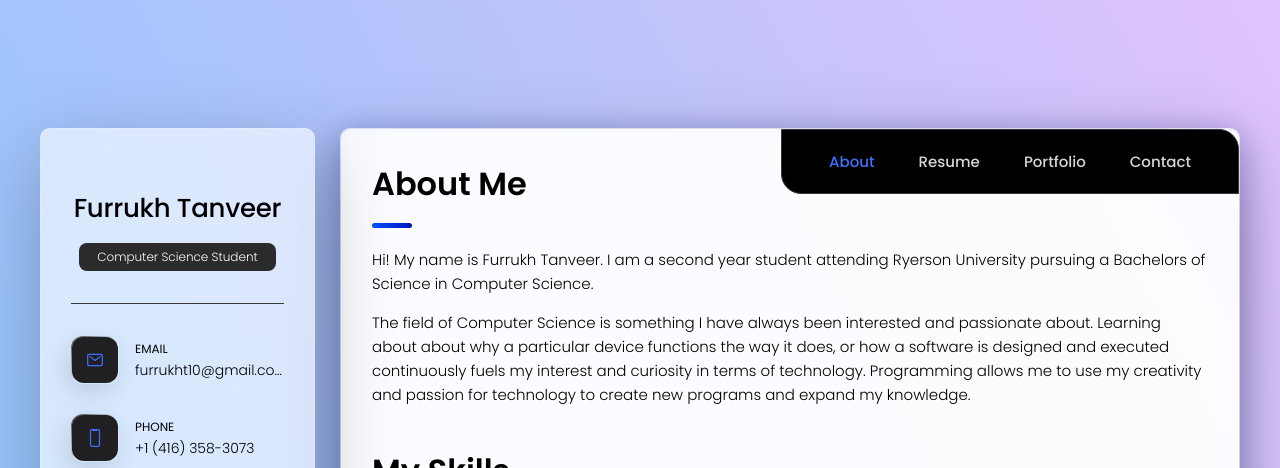
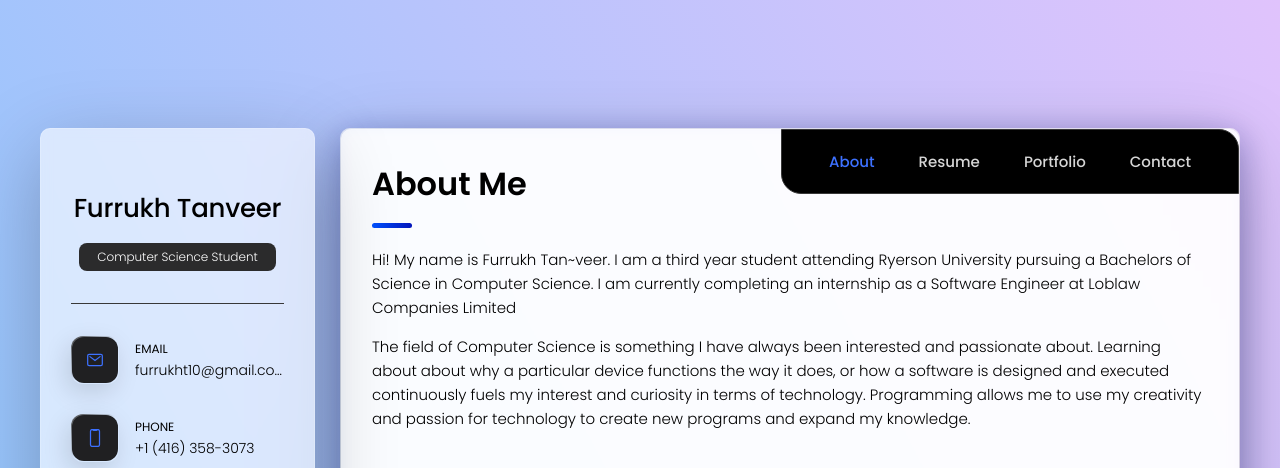
Before and after one commit to furrukht10/furrukht10.github.io, a plain HTML site: page index.html in a window 1280 px wide. Shown: the top 468 px of the page. Drawn offline with nearby package versions, Linux system fonts and the light colour scheme.

Commit message:
updated introduction

```diff
--- a/index.html
+++ b/index.html
@@ -185,9 +185,10 @@
 
         <section class="about-text">
           <p>
-            Hi! My name is Furrukh Tanveer. I am a second year student attending
+            Hi! My name is Furrukh Tan~veer. I am a third year student attending
             Ryerson University pursuing a Bachelors of Science in Computer
-            Science.
+            Science. I am currently completing an internship as a Software Engineer
+            at Loblaw Companies Limited
           </p>
 
           <p>
```
